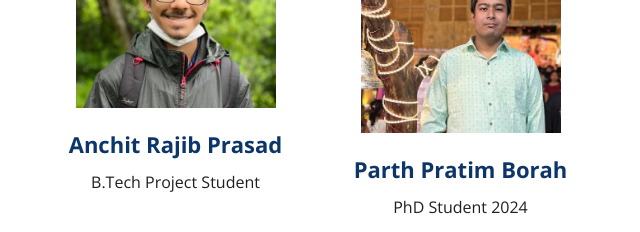
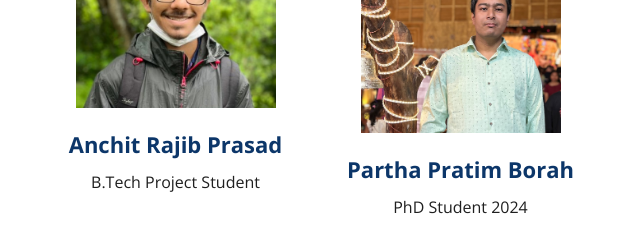
Before and after one commit to qckb/website, a plain HTML site: page index.html in a window 1280 px wide. Shown: the part 2800-3032 px from the top of the page, 322-962 px from the left. Drawn offline with nearby package versions, Linux system fonts and the light colour scheme.

Commit message:
index.html

```diff
--- a/index.html
+++ b/index.html
@@ -365,7 +365,7 @@
                         <a href="javascript:void(0)">
                             <img src="images/Partha.jpg" alt="" />
                         <a>
-                        <h3>Parth Pratim Borah</h3>
+                        <h3>Partha Pratim Borah</h3>
                         <p>PhD Student 2024</p>
                     <div>
                 </div>
```
